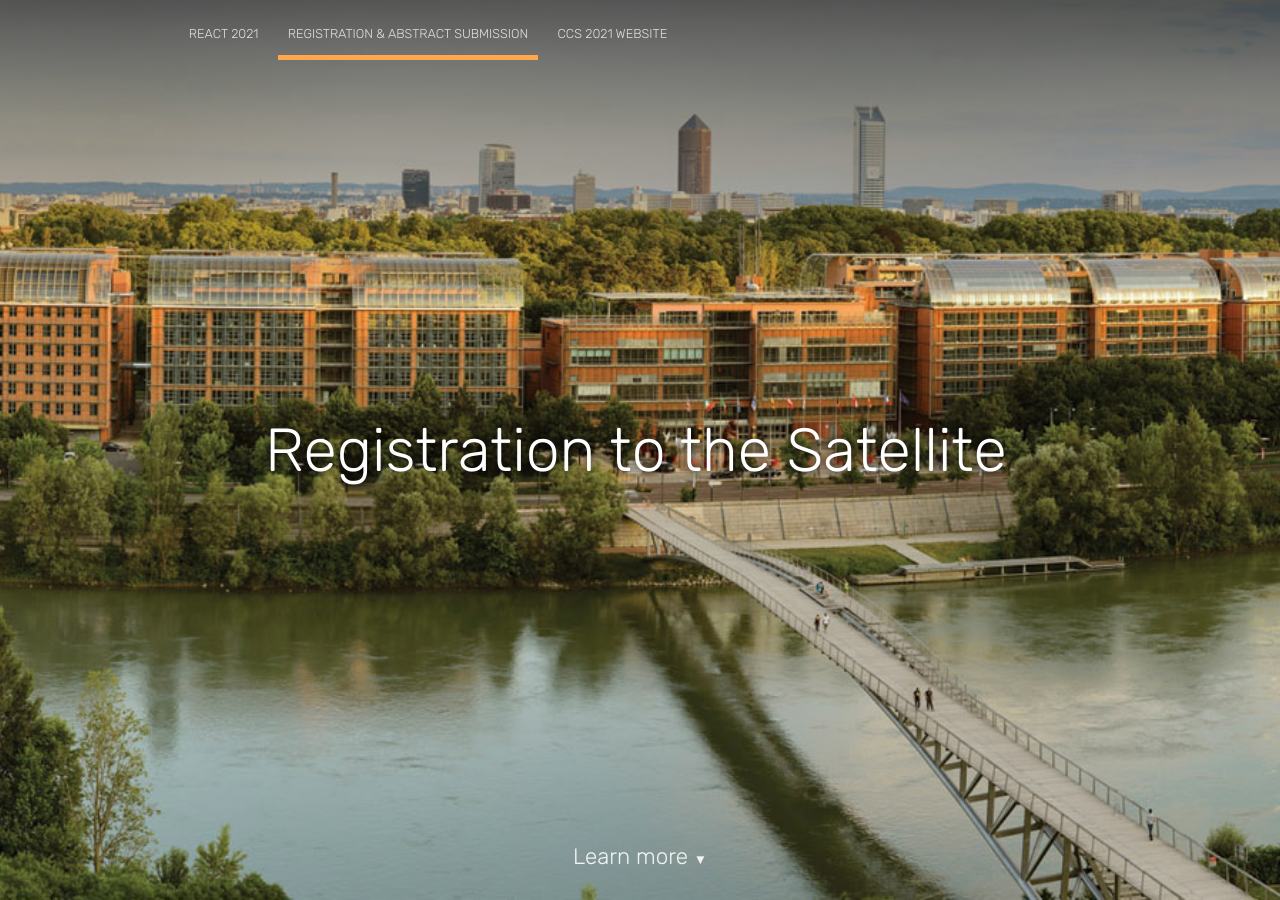
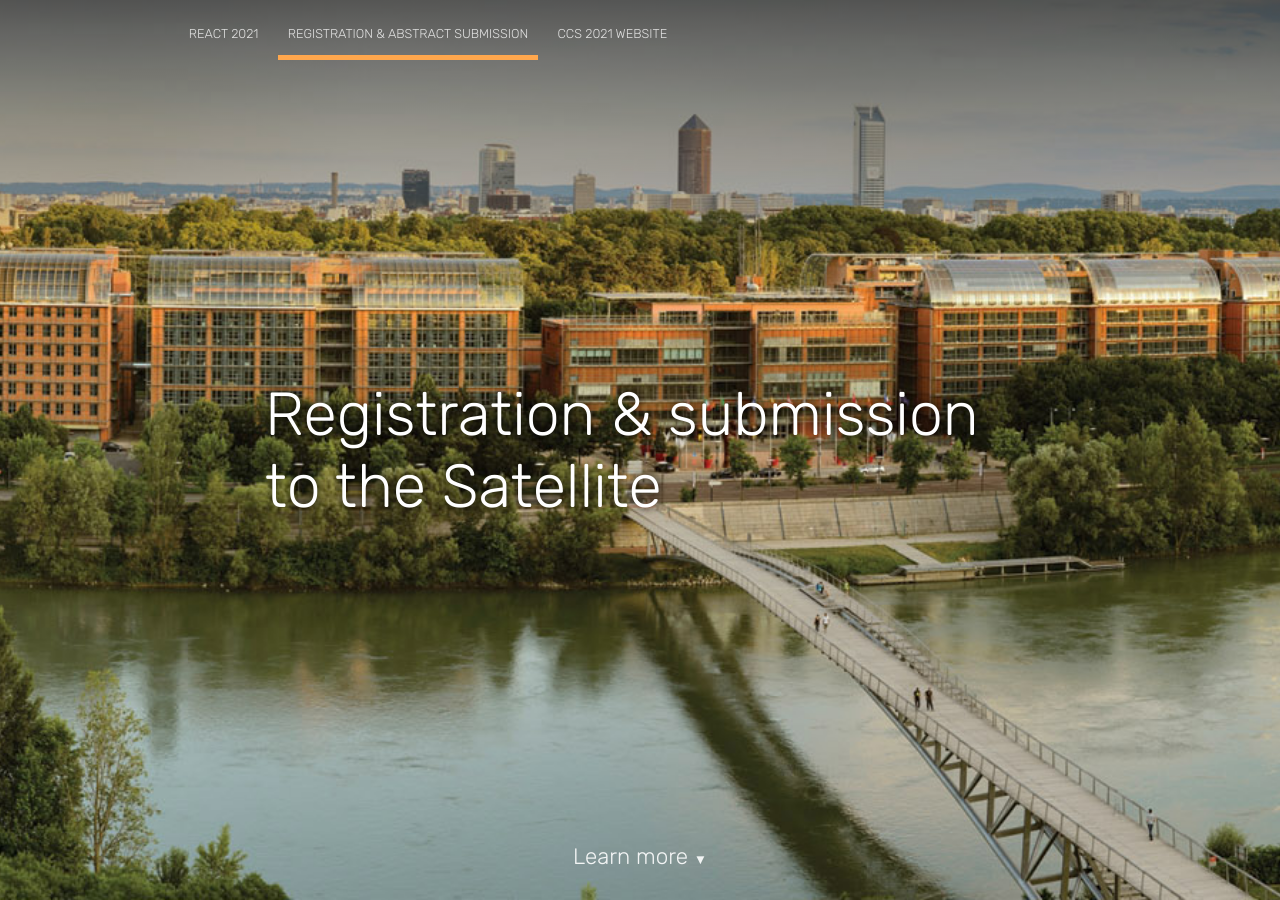
Before and after one commit to liphlab/REACT2021, a Jekyll site: the page built from registration.html, in a window 1280 px wide and 900 px high. Built offline with Jekyll 4.4.1, drawn with Linux system fonts in a browser that asks for light colours; nearby versions of some CDN libraries.

Commit message:
Fixed broken link

```diff
--- a/index.html
+++ b/index.html
@@ -10,7 +10,7 @@
 		<div class="hero-text-container">
 			<h1 class="editable" style = "text-shadow: 0px 0px 8px black;">Robustness, Adaptability and Critical Transitions in Living Systems</h1>
 			<p class="subtext editable" style = "text-shadow: 1px 1px 5px black;">Satellite of the Conference on Complex Systems 2021 - 27 October, Lyon, France</p>
-			<div class="cta button alt" style = "text-shadow: 0px 0px 8px black;"><h3><a href="https://liphlab.github.io/REACT2021/registration/#learn-more">SUBMIT YOUR ABSTRACT - DEADLINE EXTENDED</a></h3></div>
+			<div class="cta button alt" style = "text-shadow: 0px 0px 8px black;"><h3><a href="https://liphlab.github.io/REACT2021/registration#learn-more">SUBMIT YOUR ABSTRACT - DEADLINE EXTENDED</a></h3></div>
 
 		</div>
 	</div>
--- a/registration.html
+++ b/registration.html
@@ -7,7 +7,7 @@
 <section class="hero" style="background-image: url({% include relative-src.html src=page.image %})">
 	<div class="inner-hero text-container">
 		<div class="hero-text-container">
-			<h1 class="editable" style = "text-shadow: 0px 0px 8px black;">Registration to the Satellite</h1>
+			<h1 class="editable" style = "text-shadow: 0px 0px 8px black;">Registration & submission to the Satellite</h1>
 		</div>
 	</div>
 	<div class="learn-more"><a href="#learn-more">Learn more <span class="arrow">&#x25BC;</span></a></div>
```
